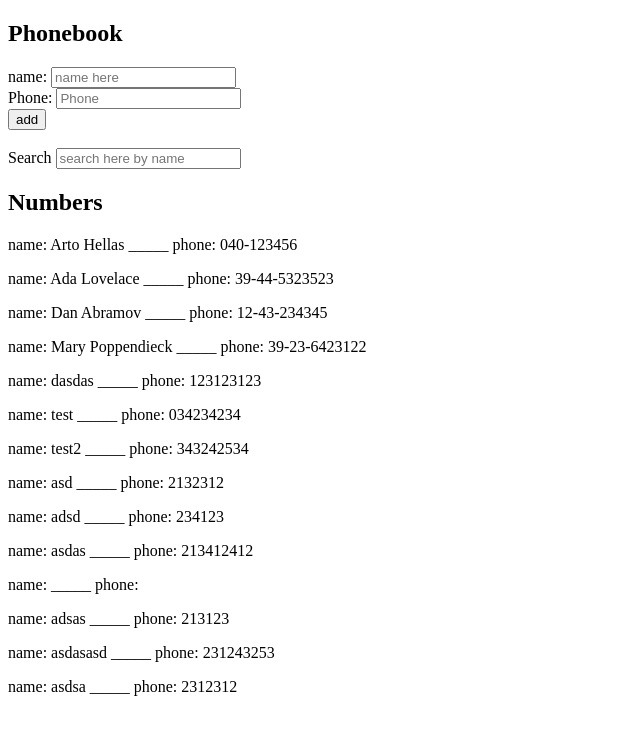
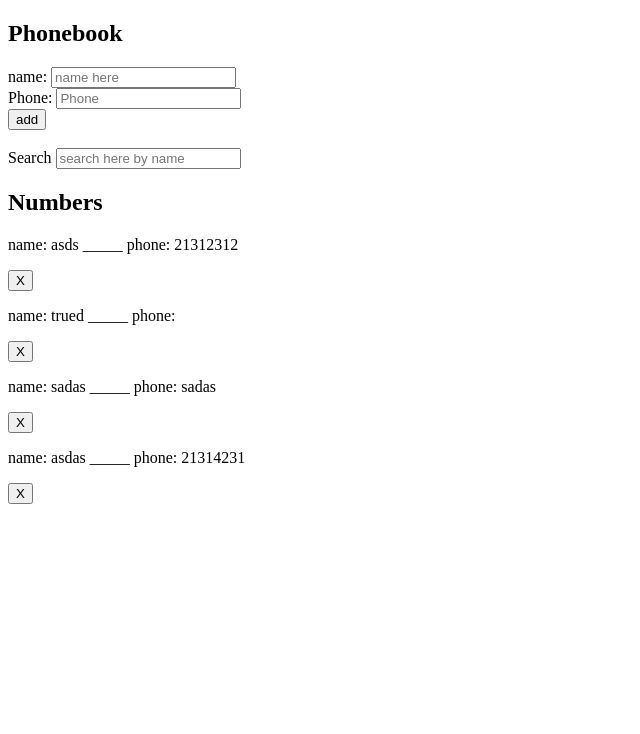
Before and after one commit to HaXrr/fullstackopen-ex, a React (Vite) app in the folder part2/phonebook/: page / in a window 1280 px wide. Shown: the top 734 px of the page, without its empty margins (0-640 px from the left). Built offline with nearby package versions, Linux system fonts and the light colour scheme; data requests are answered from the project's data file.

Commit message:
ex:2.14 deletion feature implemented, delete person with id

```diff
--- a/part2/phonebook/db.json
+++ b/part2/phonebook/db.json
@@ -1,74 +1,24 @@
 {
   "persons": [
     {
-      "name": "Arto Hellas",
-      "number": "040-123456",
-      "id": "1"
+      "id": "8e13",
+      "name": "asds",
+      "number": "21312312"
     },
     {
-      "name": "Ada Lovelace",
-      "number": "39-44-5323523",
-      "id": "2"
-    },
-    {
-      "name": "Dan Abramov",
-      "number": "12-43-234345",
-      "id": "3"
-    },
-    {
-      "name": "Mary Poppendieck",
-      "number": "39-23-6423122",
-      "id": "4"
-    },
-    {
-      "id": 0.9467550561472926,
-      "name": "dasdas",
-      "number": "123123123"
-    },
-    {
-      "id": 2.240726104971232,
-      "name": "test",
-      "number": "034234234"
-    },
-    {
-      "id": 4.237786218027374,
-      "name": "test2",
-      "number": "343242534"
-    },
-    {
-      "id": 5.842266512631387,
-      "name": "asd",
-      "number": "2132312"
-    },
-    {
-      "id": 0.7873036296016638,
-      "name": "adsd",
-      "number": "234123"
-    },
-    {
-      "id": "ec6e",
-      "name": "asdas",
-      "number": "213412412"
-    },
-    {
-      "id": "f730",
-      "name": "",
+      "id": "b700",
+      "name": "trued",
       "number": ""
     },
     {
-      "id": "6368",
-      "name": "adsas",
-      "number": "213123"
+      "id": "36f0",
+      "name": "sadas",
+      "number": "sadas"
     },
     {
-      "id": "daae",
-      "name": "asdasasd",
-      "number": "231243253"
-    },
-    {
-      "id": "80a8",
-      "name": "asdsa",
-      "number": "2312312"
+      "id": "2027",
+      "name": "asdas",
+      "number": "21314231"
     }
   ]
 }
--- a/part2/phonebook/src/App.jsx
+++ b/part2/phonebook/src/App.jsx
@@ -40,6 +40,13 @@ const App = () => {
     person.name.toLowerCase().includes(search.toLowerCase())
   );
 
+const handleDelete = (id) => {
+  if (window.confirm("Are you sure you want to delete this person?")) {
+    personService.remove(id).then(() => {
+      setPersons(persons.filter(person => person.id !== id));
+    });
+  }
+};
   return (
     <div>
       <h2>Phonebook</h2>
@@ -47,11 +54,13 @@ const App = () => {
         addPerson={addPerson}
         handlePersonChange={handlePersonChange}
         handlePhoneChange={handlePhoneChange}
+        newName={newName}
+        phone={phone}
       />
       <br />
       <Filter handleSearch={handleSearch} />
       <h2>Numbers</h2>
-      <Persons personsToShow={personsToShow} />
+      <Persons personsToShow={personsToShow} handleDelete={handleDelete} />
     </div>
   );
 };
--- a/part2/phonebook/src/Form.jsx
+++ b/part2/phonebook/src/Form.jsx
@@ -1,11 +1,11 @@
-const Form = ({ addPerson, handlePersonChange, handlePhoneChange }) => {
+const Form = ({ addPerson, handlePersonChange, handlePhoneChange, newName, phone }) => {
     return (
         <form onSubmit={addPerson}>
             <div>
-                name: <input placeholder="name here" onChange={handlePersonChange} />
+                name: <input placeholder="name here" value={newName} onChange={handlePersonChange} />
             </div>
             <div>
-                Phone: <input type='phone' placeholder="Phone" onChange={handlePhoneChange} />
+                Phone: <input type='phone' placeholder="Phone" value={phone} onChange={handlePhoneChange} />
             </div>
             <div>
                 <button type="submit">add</button>
--- a/part2/phonebook/src/Persons.jsx
+++ b/part2/phonebook/src/Persons.jsx
@@ -1,10 +1,13 @@
-const Persons = ({ personsToShow }) => {
+const Persons = ({ personsToShow, handleDelete }) => {
     return (
         <div>
             {
                 personsToShow.map((person, i) => {
-                    return <p key={i} >name: {person.name}  _____  phone: {person.number}</p>
+                    return <div key={i} >
+                        <p  >name: {person.name}  _____  phone: {person.number}</p>
+                        <button onClick={()=>handleDelete(person.id)} >X</button>
 
+                         </div>
                 })
             }
         </div>
--- a/part2/phonebook/src/services/personService.js
+++ b/part2/phonebook/src/services/personService.js
@@ -13,7 +13,9 @@ const create = (newPerson) => {
     return axios.post(baseUrl, newPerson).then(res => res.data);
 };
 
+const remove = (id) => {
+    return axios.delete(`${baseUrl}/${id}`).then(res => res.data)
+}
 
 
-
-export default { getAll, create };
+export default { getAll, create, remove };
```
